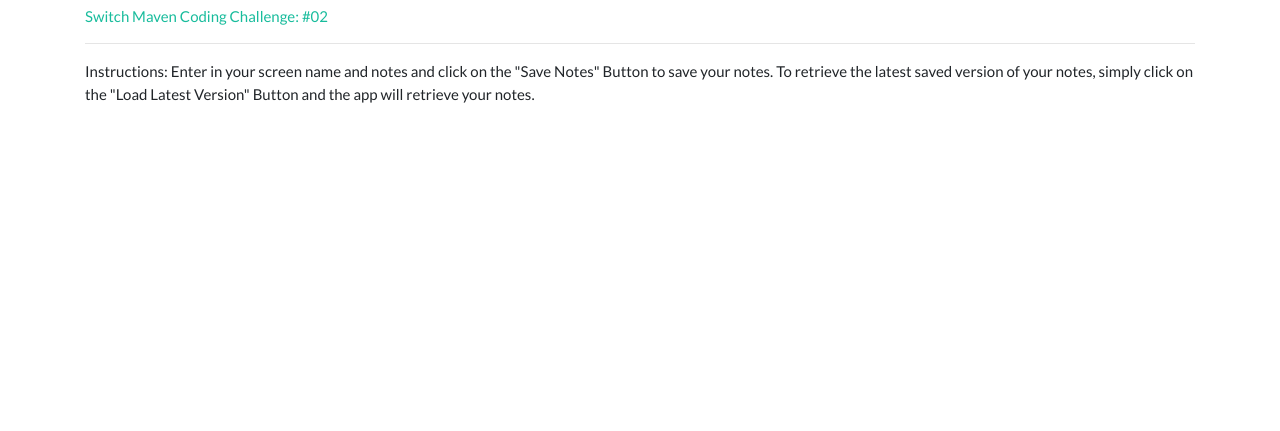
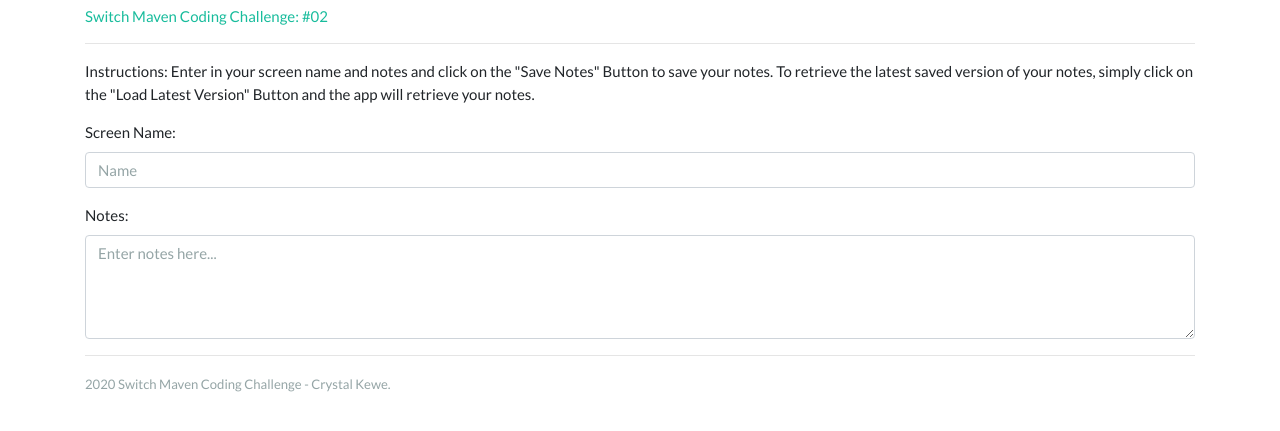
Before and after one commit to cravenhoff/switch_maven_bootcamp, a plain HTML site: page application_stage/02_js_notepad/index.html in a window 1280 px wide. Shown: the part 61-492 px from the top of the page. Drawn offline with nearby package versions, Linux system fonts and the light colour scheme.

Commit message:
Footer and Notepad FORM
Added the app footer and app FORM.

```diff
--- a/application_stage/02_js_notepad/index.html
+++ b/application_stage/02_js_notepad/index.html
@@ -30,10 +30,31 @@
 			    </p>
 		    </div>
 
-		    <!-- Notepad Container -->
+		    <!-- Notepad -->
 		    <div class="notepad-container">
+			    <form id="notesForm" method="POST">
+				    <div class="notes">
+					    <div class="note">
+						    <div class="mb-3">
+							    <label for="name">Screen Name:</label>
+							    <input type="text" class="form-control" placeholder="Name" id="name">
+						    </div>
+						    <div class="mb-3">
+							    <label for="notes">Notes:</label>
+							    <textarea type="text" class="form-control" placeholder="Enter notes here..." id="notes" rows="4" cols="50"></textarea>
+						    </div>
+					    </div>
+				    </div>
+
+				    <!-- Submit Button -->
+			    </form>
 		    </div>
 	    </div>
+
+	    <!-- Footer -->
+	    <footer class="footer">
+		    <hr><small class="text-muted">2020 Switch Maven Coding Challenge - Crystal Kewe.</small>
+	    </footer>
     </div>
   </body>
 </html>
```
